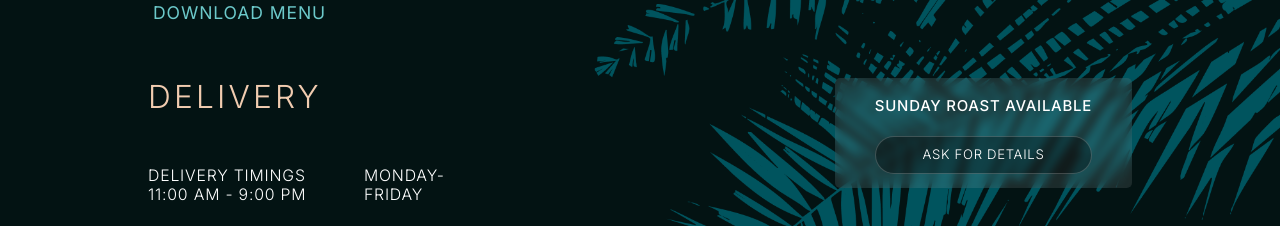
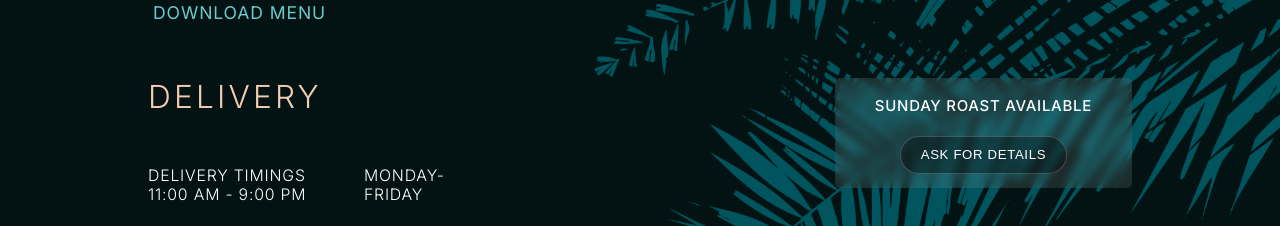
Before and after one commit to tintutech/sharjahwanderers, a React (Vite) app: page / in a window 1280 px wide. Shown: the part 1260-1486 px from the top of the page. Built offline with nearby package versions, Linux system fonts and the light colour scheme; a web font is replaced by a local one.

Commit message:
progress

```diff
--- a/src/components/Nav.jsx
+++ b/src/components/Nav.jsx
@@ -13,6 +13,7 @@ function closeWindow() {
 export default function Navbar() {
 	return (
 		<div className="navBar">
+			<dialog className="fullWindow"></dialog>
 			<div className="openWindow hidden">
 				<div className="closeDiv">
 					<div></div>
--- a/src/pages/restaurant/Delivery.jsx
+++ b/src/pages/restaurant/Delivery.jsx
@@ -23,9 +23,7 @@ function RightSection() {
 	return (
 		<div className="rightSection">
 			<h3>SUNDAY ROAST AVAILABLE</h3>
-			<a className="detailsBtn" href="#">
-				ASK FOR DETAILS
-			</a>
+			<button className="detailsBtn">ASK FOR DETAILS</button>
 		</div>
 	);
 }
--- a/src/pages/restaurant/deliveryStyles.css
+++ b/src/pages/restaurant/deliveryStyles.css
@@ -39,17 +39,19 @@
 		backdrop-filter: blur(5px);
 		max-height: 110px;
 	}
-	.rightSection a {
+	.rightSection button {
 		display: block;
 		max-width: 300px;
 		font-size: 0.75em;
 		font-weight: 300;
+		margin: 0 auto;
+		color: white;
 		padding: 10px 20px;
 		border: 1px solid rgba(255, 255, 255, 0.2);
 		background-color: rgba(0, 0, 0, 0.35);
 		border-radius: 40px;
 	}
-	.rightSection a:hover {
+	.rightSection button:hover {
 		border-color: rgba(255, 255, 255, 0.5);
 	}
 	.galleryContainer {
```
